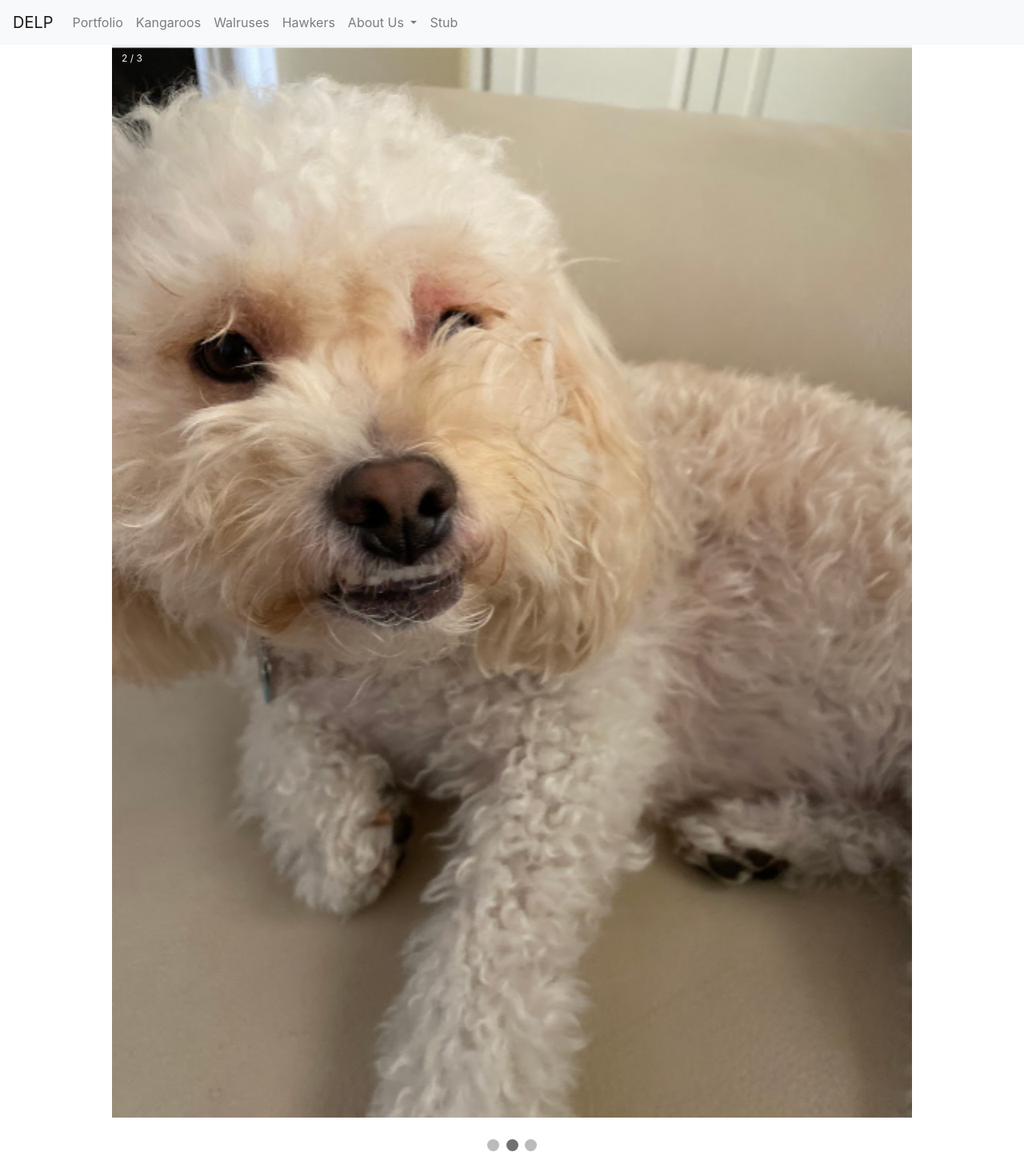
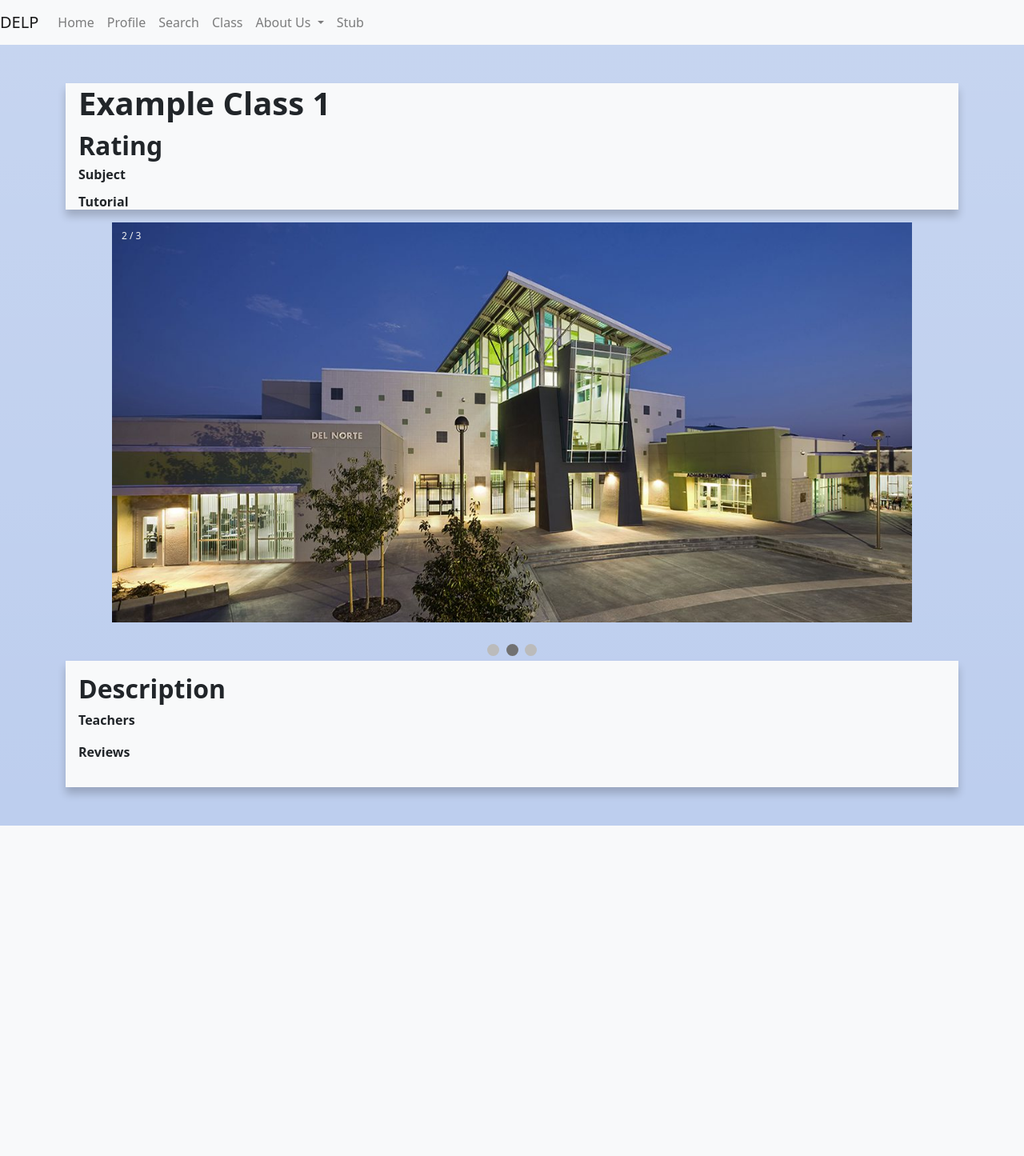
Before and after one commit to yqw7/dominators, a Flask app: page /hawkers/ in a window 1280 px wide. Shown: the whole page at 80% size. After the commit the page ends 1032 px from the top, so only its background shows below. Run offline with Flask 2, Linux system fonts and the light colour scheme; style sheets or scripts are compiled from the project's sources; some libraries are stand-ins or nearby versions.

Commit message:
style >:)

```diff
--- /dev/null
+++ b/static/style/style.scss
@@ -0,0 +1,83 @@
+/* For design in bootstrap look at:
+ Colors and Text: https://getbootstrap.com/docs/5.0/utilities/colors/
+ Background: https://getbootstrap.com/docs/5.0/utilities/background/
+Key Colors
+$blue:    #0d6efd;
+$indigo:  #6610f2;
+$purple:  #6f42c1;
+$pink:    #d63384;
+$red:     #dc3545;
+$orange:  #fd7e14;
+$yellow:  #ffc107;
+$green:   #198754;
+$teal:    #20c997;
+$cyan:    #0dcaf0;
+$gray-100: #f8f9fa;
+$gray-600: #6c757d;
+$gray-900: #212529;
+Key Colors map to ...
+$primary:       $blue;
+$secondary:     $gray-600;
+$success:       $green;
+$info:          $cyan;
+$warning:       $yellow;
+$danger:        $red;
+$light:         $gray-100;
+$dark:          $gray-900;
+Key colors are are mapped to words we use in HTML (text-primary, text-dark, bg-primary, bg-dark)
+$theme-colors: (
+  "primary":    $primary,
+  "secondary":  $secondary,
+  "success":    $success,
+  "info":       $info,
+  "warning":    $warning,
+  "danger":     $danger,
+  "light":      $light,
+  "dark":       $dark
+);
+*/
+
+// redefine colors
+$primary: #6399e5;
+$secondary: #bdceee;
+$body-bg: #bdceee;
+
+
+// redefine body background
+@import "../../node_modules/bootstrap/scss/bootstrap";
+
+// setup default background
+html, body {
+  background-image: var(--bs-gradient);
+  background-color: var(--bs-body-bg);
+}
+
+// setup dark mode styling
+.dark-mode {
+  $enable-gradients: true;
+
+  /* redefine body background */
+  $body-bg: #455a64;
+  /* set background values */
+  --#{$variable-prefix}body-bg: #{$body-bg};
+
+  /* redefine theme colors */
+  $primary: $purple;
+  $secondary: $green-600;
+
+  $theme-colors: (
+          "primary": $primary,
+          "secondary": $secondary
+  );
+  /* redefine theme color variables */
+  @each $color, $value in $theme-colors {
+    --#{$variable-prefix}#{$color}: #{$value};
+  }
+  /* redefine theme theme-colors-rgb variables */
+  $theme-colors-rgb: map-loop($theme-colors, to-rgb, "$value");
+  @each $color, $value in $theme-colors-rgb {
+    --#{$variable-prefix}#{$color}-rgb: #{$value};
+  }
+
+  @import "../../node_modules/bootstrap/scss/bootstrap";
+}
--- a/templates/hawkers.html
+++ b/templates/hawkers.html
@@ -1,6 +1,7 @@
 {% extends "layouts/layouts.html" %}
 
 {% block content %}
+    <div class="container py-5 primary">
     <head>
         <style>
             * {box-sizing: border-box;}
@@ -45,16 +46,26 @@
         </style>
     </head>
 
-    <body><div class="slideshow-container">
+
+    <body>
+
+    <div class="box py-lg-0 bg-light" style="box-shadow: 0 8px 10px 0 rgba(0,0,0,0.2); padding:2px 16px">
+        <h1 class="fw-bold lh-sm">Example Class 1</h1>
+        <h2 class="fw-bold lh-sm">Rating</h2>
+        <p class="fw-bold lh-1"> Subject</p>
+        <p class="fw-bold lh-sm">Tutorial</p>
+    </div>
+
+        <div class="slideshow-container">
 
         <div class="mySlides">
             <div class="numbertext">1 / 3</div>
-            <img src="https://github.com/yqw7/dominators/blob/main/static/Cyclops.PNG?raw=true" style="width:100%">
+            <img src="https://github.com/yqw7/dominators/blob/main/static/delnorte.jpeg?raw=true" style="width:100%;">
         </div>
 
         <div class="mySlides">
             <div class="numbertext">2 / 3</div>
-            <img src="https://github.com/yqw7/dominators/blob/main/static/cdog.png?raw=true" style="width:100%">
+            <img src="https://github.com/yqw7/dominators/blob/main/static/delnorte.jpeg?raw=true" style="width:100%">
         </div>
 
         <div class="mySlides">
@@ -69,6 +80,12 @@
         <span class="dot"></span>
         <span class="dot"></span>
         <span class="dot"></span>
+    </div>
+
+    <div class="box py-lg-3 bg-light" style="box-shadow: 0 8px 10px 0 rgba(0,0,0,0.2); padding:2px 16px">
+        <h2 class="fw-bold">Description</h2>
+        <p class="fw-bold">Teachers</p>
+        <p class="fw-bold">Reviews</p>
     </div>
 
     <script>
@@ -89,8 +106,10 @@
             }
             slides[slideIndex-1].style.display = "block";
             dots[slideIndex-1].className += " active";
-            setTimeout(showSlides, 5000); // Change image every 5 seconds
+            setTimeout(showSlides, 4000); // Change image every 4 seconds
         }
     </script>
+
     </body>
+    </div>
 {% endblock %}
--- a/templates/layouts/layouts.html
+++ b/templates/layouts/layouts.html
@@ -30,15 +30,8 @@ This HTML is setup as as a Jinja2 layout, coders use layouts for:
     {% endblock %}
 
 
-    <style style="background-color:whitesmoke;">
-        p {
-            margin: 10px 10px 10px 10px;
-            font-family: 'Abel';
-            color: black;
-        }
-
-
-    </style>
+    <!-- Common style for site -->
+    <link rel="stylesheet" type="text/css" href={{  url_for("static", filename="style/style.css", version='100') }}>
 
 
 </head>
--- a/templates/layouts/navbar.html
+++ b/templates/layouts/navbar.html
@@ -9,10 +9,10 @@ This HTML is setup as a fragment allowing it to be "included" by other HTML file
     <div class="collapse navbar-collapse" id="navbarNavAltMarkup">
         <div class="navbar-nav">
             <!-- url_for is a Jinja2 pre-processor that finds route from function name (def) -->
-            <a class="nav-link" href={{ url_for('index') }}>Portfolio</a>
-            <a class="nav-link" href={{ url_for('kangaroos') }}>Kangaroos</a>
-            <a class="nav-link" href={{ url_for('walruses') }}>Walruses</a>
-            <a class="nav-link" href={{ url_for('hawkers') }}>Hawkers</a>
+            <a class="nav-link" href={{ url_for('index') }}>Home</a>
+            <a class="nav-link" href={{ url_for('kangaroos') }}>Profile</a>
+            <a class="nav-link" href={{ url_for('walruses') }}>Search</a>
+            <a class="nav-link" href={{ url_for('hawkers') }}>Class</a>
             <li class="nav-item dropdown">
                 <a class="nav-link dropdown-toggle" href="#" id="navbarDropdown" role="button" data-toggle="dropdown" aria-haspopup="true" aria-expanded="false">
                     About Us
```
Also changed, not shown: templates/index.html (+3 -4 lines), templates/kangaroos.html (+16 -8 lines), templates/walruses.html (+21 -8 lines).
